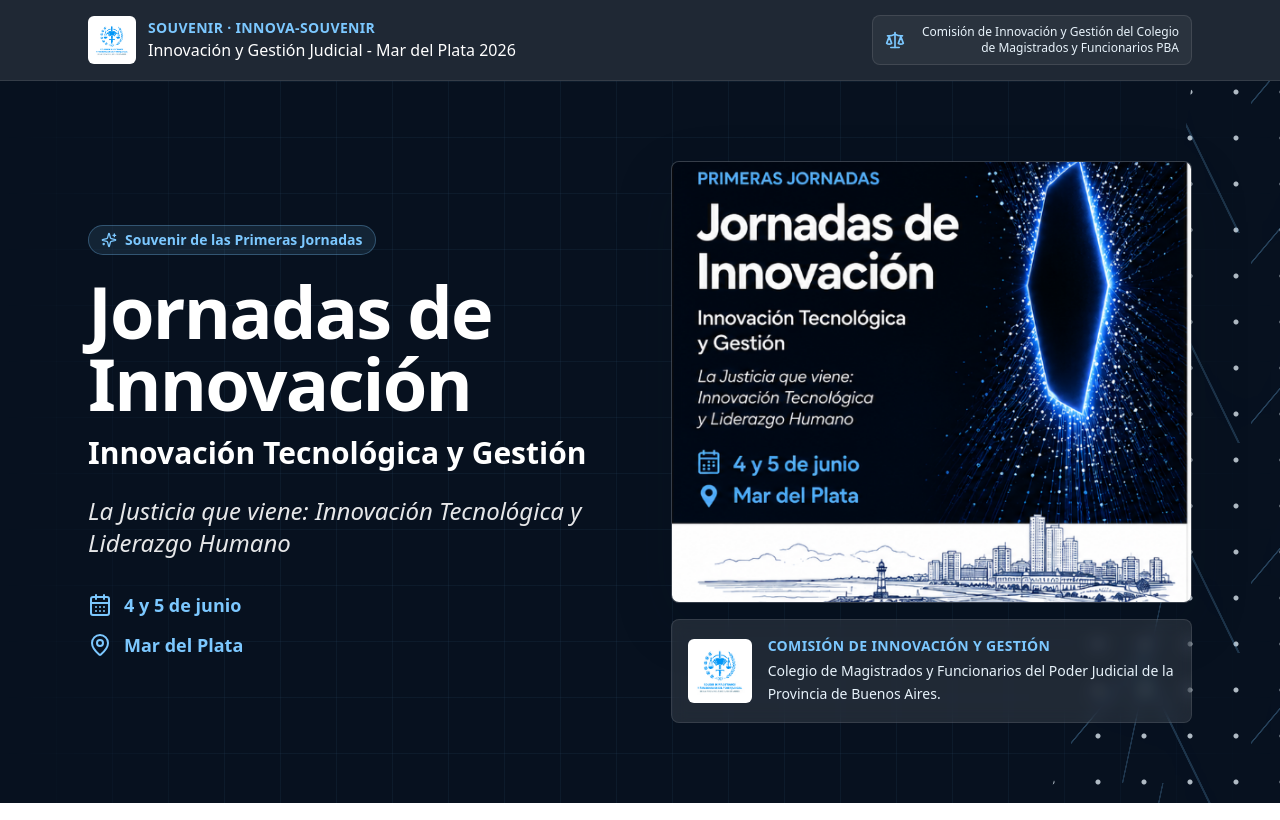
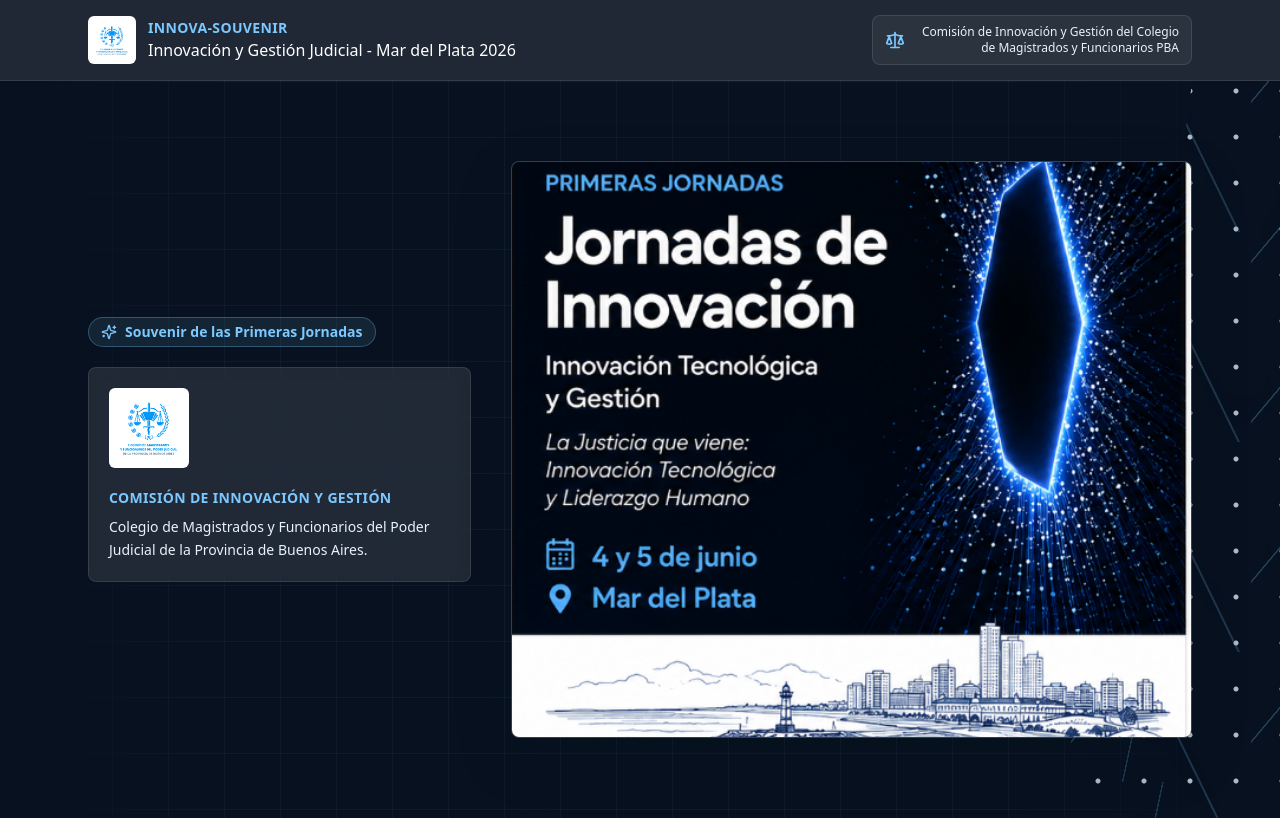
Before and after one commit to Panchomorell/innova-souvenir, a React (Vite) app: page / in a window 1280 px wide. Shown: the top 820 px of the page. Built offline with nearby package versions, Linux system fonts and the light colour scheme.

Commit message:
Update repository resources and event tabs

```diff
--- a/src/main.jsx
+++ b/src/main.jsx
@@ -107,7 +107,7 @@
 const tabs = [
   { id: "clases", label: "Clases preparatorias", icon: GraduationCap },
   { id: "repositorio", label: "Repositorio", icon: BookOpen },
-  { id: "charlas", label: "Charlas", icon: FileText }
+  { id: "charlas", label: "Material de las charlas", icon: FileText }
 ];
 
 function normalize(value) {
@@ -167,6 +167,7 @@
         detalle: item.detalle || item.descripcion || item.description || "",
         tipo: item.tipo || item.categoria || "Repositorio",
         link: item.link || item.url || "#",
+        archivo: item.archivo || item.file || item.documento || "",
         qr: item.qr || "",
         responsable: item.responsable || item.autor || item.equipo || ""
       };
@@ -186,7 +187,7 @@
           />
           <div className="min-w-0">
             <p className="text-sm font-semibold uppercase tracking-wide text-judicial-sky">
-              Souvenir · Innova-Souvenir
+              Innova-Souvenir
             </p>
             <p className="max-w-[680px] text-sm font-medium text-white sm:text-base">
               Innovación y Gestión Judicial - Mar del Plata 2026
@@ -206,30 +207,24 @@
   return (
     <section className="relative overflow-hidden bg-judicial-ink text-white">
       <div className="network-field" aria-hidden="true" />
-      <div className="mx-auto grid min-h-[620px] w-full max-w-6xl items-center gap-10 px-4 py-14 sm:px-6 lg:grid-cols-[1.02fr_.98fr] lg:py-20">
+      <div className="mx-auto grid min-h-[620px] w-full max-w-6xl items-center gap-10 px-4 py-14 sm:px-6 lg:grid-cols-[.72fr_1.28fr] lg:py-20">
         <div className="relative z-10">
           <div className="mb-5 inline-flex items-center gap-2 rounded-full border border-judicial-sky/30 bg-judicial-sky/10 px-3 py-1 text-sm font-semibold text-judicial-sky">
             <Sparkles className="h-4 w-4" />
             Souvenir de las Primeras Jornadas
           </div>
-          <h1 className="max-w-3xl text-5xl font-black leading-none tracking-tight sm:text-7xl">
-            Jornadas de Innovación
-          </h1>
-          <p className="mt-4 max-w-2xl text-2xl font-semibold leading-tight text-white sm:text-3xl">
-            Innovación Tecnológica y Gestión
+          <div className="rounded-lg border border-white/10 bg-white/10 p-5 backdrop-blur">
+            <img
+              src="/assets/logo-cmfbsas.png"
+              alt=""
+              className="mb-5 h-20 w-20 rounded-md bg-white object-contain p-1"
+            />
+            <p className="text-sm font-semibold uppercase tracking-wide text-judicial-sky">
+              Comisión de Innovación y Gestión
             </p>
-          <p className="mt-6 max-w-2xl text-xl italic leading-relaxed text-white/90 sm:text-2xl">
-            La Justicia que viene: Innovación Tecnológica y Liderazgo Humano
+            <p className="mt-2 text-sm leading-relaxed text-judicial-mist">
+              Colegio de Magistrados y Funcionarios del Poder Judicial de la Provincia de Buenos Aires.
             </p>
-          <div className="mt-8 grid gap-3 text-lg font-black text-judicial-sky sm:inline-grid">
-            <span className="inline-flex items-center gap-3">
-              <CalendarDays className="h-6 w-6" />
-              4 y 5 de junio
-            </span>
-            <span className="inline-flex items-center gap-3">
-              <MapPin className="h-6 w-6" />
-              Mar del Plata
-            </span>
           </div>
         </div>
 
@@ -240,21 +235,6 @@
               alt="Flyer Jornadas de Innovación"
               className="aspect-[1.18] w-full object-cover"
             />
-          </div>
-          <div className="mt-4 flex items-center gap-4 rounded-lg border border-white/10 bg-white/10 p-4 backdrop-blur">
-            <img
-              src="/assets/logo-cmfbsas.png"
-              alt=""
-              className="h-16 w-16 shrink-0 rounded-md bg-white object-contain p-1"
-            />
-            <div>
-              <p className="text-sm font-semibold uppercase tracking-wide text-judicial-sky">
-                Comisión de Innovación y Gestión
-              </p>
-              <p className="mt-1 text-sm leading-relaxed text-judicial-mist">
-                Colegio de Magistrados y Funcionarios del Poder Judicial de la Provincia de Buenos Aires.
-              </p>
-            </div>
           </div>
         </div>
       </div>
@@ -267,7 +247,7 @@
     <button
       type="button"
       onClick={onClick}
-      className={`flex min-h-12 flex-1 items-center justify-center gap-2 rounded-lg border px-3 text-sm font-bold transition sm:flex-none sm:px-5 ${
+      className={`flex min-h-16 flex-1 items-center justify-center gap-3 rounded-lg border px-4 text-base font-black transition sm:flex-none sm:px-7 ${
         active
           ? "border-judicial-blue bg-judicial-blue text-white shadow-lg shadow-blue-900/20"
           : "border-judicial-line bg-white text-judicial-navy hover:border-judicial-sky hover:bg-judicial-mist"
@@ -365,14 +345,28 @@
               <span className="text-xs font-bold uppercase text-slate-500">
                 Creado por {item.responsable || "equipo del evento"}
               </span>
+              <div className="flex flex-wrap gap-2">
+                {item.link && item.link !== "#" && (
                   <a
                     href={item.link}
                     target="_blank"
                     rel="noreferrer"
                     className="inline-flex items-center justify-center gap-1 rounded-lg bg-judicial-navy px-3 py-2 text-sm font-bold text-white transition hover:bg-judicial-blue"
                   >
-                Abrir <ExternalLink className="h-4 w-4" />
+                    {item.archivo ? "Ver App" : "Abrir"} <ExternalLink className="h-4 w-4" />
                   </a>
+                )}
+                {item.archivo && (
+                  <a
+                    href={item.archivo}
+                    target="_blank"
+                    rel="noreferrer"
+                    className="inline-flex items-center justify-center gap-1 rounded-lg border border-judicial-line bg-white px-3 py-2 text-sm font-bold text-judicial-navy transition hover:border-judicial-sky hover:bg-judicial-mist"
+                  >
+                    Archivo: <ExternalLink className="h-4 w-4" />
+                  </a>
+                )}
+              </div>
             </div>
           </article>
         ))}
@@ -385,7 +379,7 @@
   return (
     <div className="space-y-5">
       <div className="rounded-lg border border-judicial-sky/40 bg-white p-5">
-        <p className="text-sm font-black uppercase tracking-wide text-judicial-blue">Próximamente</p>
+        <p className="text-3xl font-black uppercase tracking-wide text-red-600 sm:text-4xl">Próximamente</p>
         <p className="mt-2 max-w-3xl text-sm leading-relaxed text-slate-600">
           Las presentaciones y materiales de estas charlas se irán incorporando al repositorio digital.
         </p>
```
Also changed, not shown: data/repositorios.csv, public/data/repositorios.csv. Lines whose indentation alone changed are shown as unchanged.
